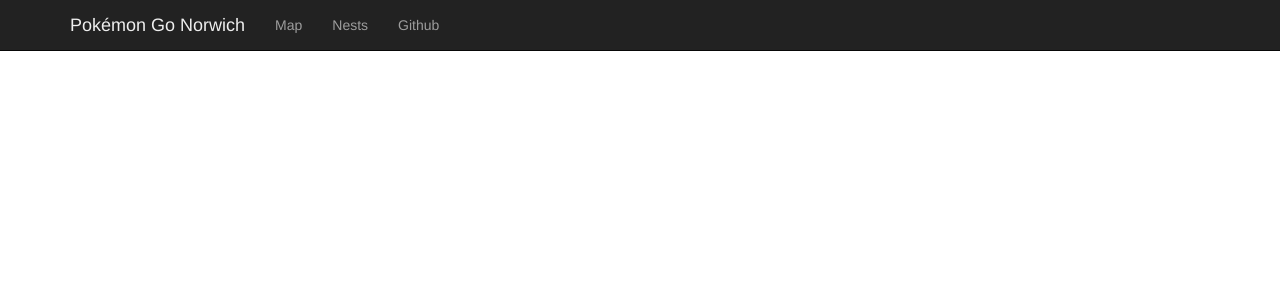
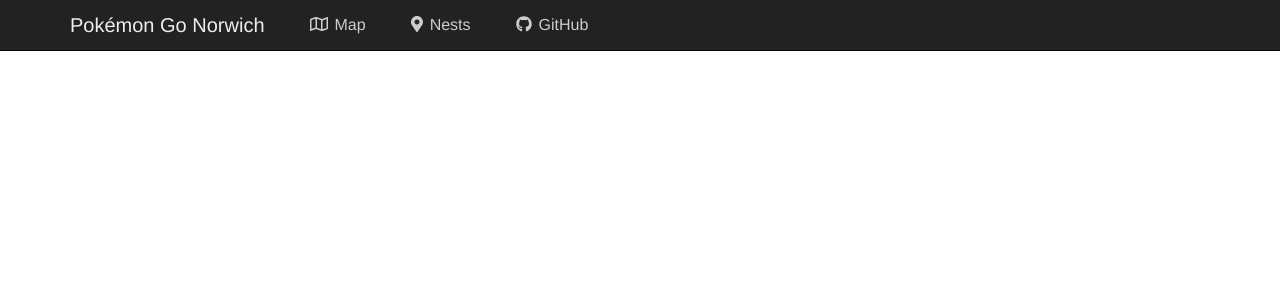
Before and after one commit to NorwichPoGo/nests, a Jekyll site: the page built from index.html, in a window 1280 px wide. Shown: the top 300 px of the page. Built offline with Jekyll 4.4.1, drawn with Linux system fonts in a browser that asks for light colours; nearby versions of some CDN libraries.

Commit message:
Tidied up the links in the navbar.

```diff
--- a/_includes/nav_links.html
+++ b/_includes/nav_links.html
@@ -1,3 +1,15 @@
-<li><a href="{{ site.data.routes.map }}">Map</a></li>
-<li><a href="{{ site.data.routes.nests }}">Nests</a></li>
-<li><a href="{{ site.data.routes.repo }}" target="_blank">Github</a></li>
+<li>
+  <a href="{{ site.data.routes.map }}">
+    <div class="icon"><i class="far fa-map"></i></div>Map
+  </a>
+</li>
+<li>
+  <a href="{{ site.data.routes.nests }}">
+    <div class="icon"><i class="fas fa-map-marker-alt"></i></div>Nests
+  </a>
+</li>
+<li>
+  <a href="{{ site.data.routes.repo }}" target="_blank">
+    <div class="icon"><i class="fab fa-github"></i></div>GitHub
+  </a>
+</li>
--- a/assets/css/main.scss
+++ b/assets/css/main.scss
@@ -12,108 +12,5 @@ body {
   padding-top: 50px;
 }
 
-.navbar-inverse .navbar-brand {
-  color: #eeeeee;
-}
-
-.navbar-inverse .navbar-brand:hover,
-.navbar-inverse .navbar-brand:focus {
-  color: #fff;
-  background-color: transparent;
-}
-
-.settings-toggle {
-  position: relative;
-  float: right;
-  padding: 14px;
-  background-color: transparent;
-  background-image: none;
-  border: 1px solid transparent;
-  border-radius: 4px;
-}
-
-#settings-toggle-mobile {
-  position: relative;
-  float: right;
-  padding: 9px 10px;
-  margin-top: 8px;
-  margin-right: 15px;
-  margin-bottom: 8px;
-  background-color: transparent;
-  background-image: none;
-  border: 1px solid transparent;
-  border-radius: 4px;
-}
-
-.settings-toggle:focus {
-  outline: 0;
-}
-
-.settings-toggle .glyphicon {
-  display: block;
-  width: 22px;
-  height: 14px;
-  border-radius: 1px;
-}
-
-#settings-toggle .glyphicon:before {
-  vertical-align: middle;
-}
-
-#settings-toggle .glyphicon {
-  top: -1px;
-  color: #9d9d9d;
-}
-
-#settings-toggle-mobile .glyphicon {
-  color: #ffffff;
-}
-
-.settings-toggle .glyphicon-label {
-  color: #9d9d9d;
-}
-
-.navbar-inverse .settings-toggle {
-  border-color: #333;
-}
-
-.navbar-inverse .settings-toggle:hover,
-.navbar-inverse .settings-toggle:focus {
-  background-color: #333;
-}
-
-#settings-toggle {
-  display: none;
-}
-
-@media (min-width: 768px) {
-  #settings-toggle {
-    display: block;
-  }
-
-  #settings-toggle-mobile {
-    display: none;
-  }
-}
-
-.settings-wrapper {
-  position: fixed;
-  right: 0;
-  height: 100%;
-  background-color: #ffffff;
-  background-image: none;
-}
-
-.settings {
-  width: 280px;
-  height: 100%;
-}
-
-.settings.collapsing {
-  width: 0;
-  height: auto;
-  -webkit-transition: width .35s ease-in-out, visibility .35s ease-in-out;
-     -moz-transition: width .35s ease-in-out, visibility .35s ease-in-out;
-       -o-transition: width .35s ease-in-out, visibility .35s ease-in-out;
-          transition: width .35s ease-in-out, visibility .35s ease-in-out;
-}
+@import "navbar";
+@import "settings";
--- /dev/null
+++ b/assets/css/navbar.scss
@@ -0,0 +1,39 @@
+.navbar-inverse {
+  .navbar-brand {
+    color: #eeeeee;
+    font-size: 20px;
+  }
+
+  .navbar-brand:hover,
+  .navbar-brand:focus {
+    color: #fff;
+    background-color: transparent;
+  }
+
+  .navbar-nav > li > a {
+    color: #cdcdcd;
+  }
+}
+
+.navbar .navbar-nav > li {
+  margin-left: 15px;
+  font-size: 16px;
+
+  > a > .icon {
+    display: inline-block;
+    margin-right: 7px;
+  }
+}
+
+.navbar-collapse.collapse.in .navbar-nav > li {
+  margin-left: 10px;
+
+  > a {
+    line-height: 35px;
+
+    > .icon {
+      width: 20px;
+      text-align: right;
+    }
+  }
+}
--- /dev/null
+++ b/assets/css/settings.scss
@@ -0,0 +1,95 @@
+.settings-toggle {
+  position: relative;
+  float: right;
+  padding: 14px;
+  background-color: transparent;
+  background-image: none;
+  border: 1px solid transparent;
+  border-radius: 4px;
+}
+
+#settings-toggle-mobile {
+  position: relative;
+  float: right;
+  padding: 9px 10px;
+  margin-top: 8px;
+  margin-right: 15px;
+  margin-bottom: 8px;
+  background-color: transparent;
+  background-image: none;
+  border: 1px solid transparent;
+  border-radius: 4px;
+}
+
+.settings-toggle:focus {
+  outline: 0;
+}
+
+.settings-toggle .glyphicon {
+  display: block;
+  width: 22px;
+  height: 14px;
+  border-radius: 1px;
+}
+
+#settings-toggle .glyphicon:before {
+  vertical-align: middle;
+}
+
+#settings-toggle .glyphicon {
+  top: -1px;
+  color: #9d9d9d;
+}
+
+#settings-toggle-mobile .glyphicon {
+  color: #ffffff;
+}
+
+.settings-toggle .glyphicon-label {
+  color: #9d9d9d;
+}
+
+.navbar-inverse .settings-toggle {
+  border-color: #333;
+}
+
+.navbar-inverse .settings-toggle:hover,
+.navbar-inverse .settings-toggle:focus {
+  background-color: #333;
+}
+
+#settings-toggle {
+  display: none;
+}
+
+@media (min-width: 768px) {
+  #settings-toggle {
+    display: block;
+  }
+
+  #settings-toggle-mobile {
+    display: none;
+  }
+}
+
+.settings-wrapper {
+  position: fixed;
+  right: 0;
+  height: 100%;
+  background-color: #ffffff;
+  background-image: none;
+}
+
+.settings {
+  width: 280px;
+  height: 100%;
+}
+
+.settings.collapsing {
+  width: 0;
+  height: auto;
+  -webkit-transition: width .35s ease-in-out, visibility .35s ease-in-out;
+     -moz-transition: width .35s ease-in-out, visibility .35s ease-in-out;
+       -o-transition: width .35s ease-in-out, visibility .35s ease-in-out;
+          transition: width .35s ease-in-out, visibility .35s ease-in-out;
+}
```
